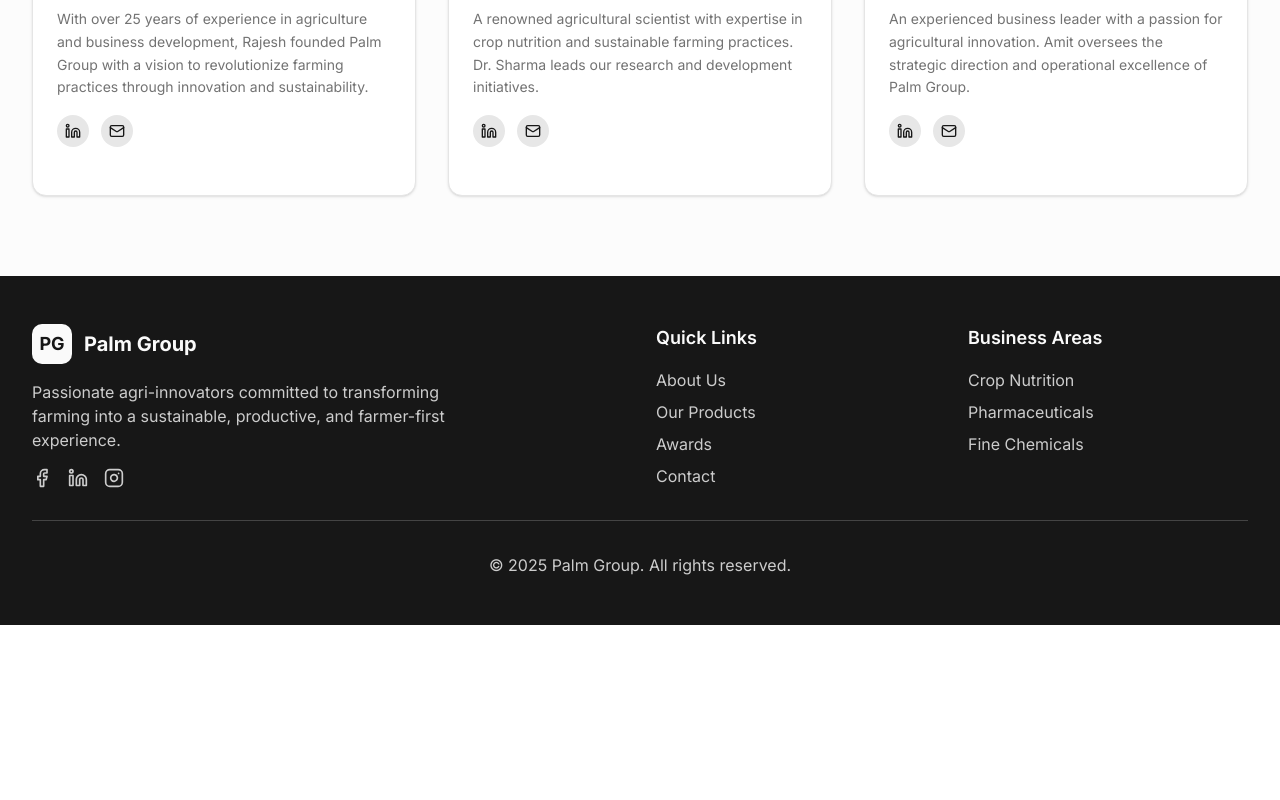
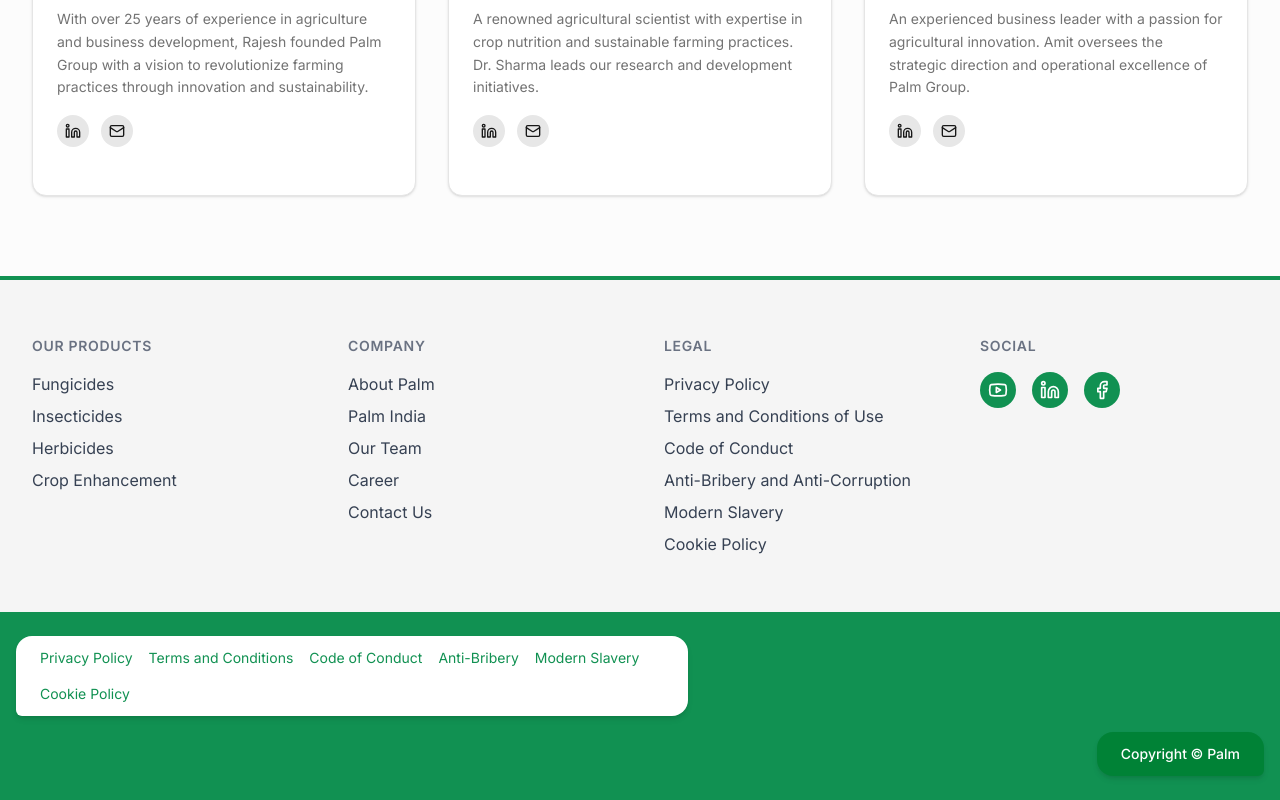
Before and after one commit to Beyond-Branding/palm-group, a Next.js app: page /about in a window 1280 px wide. Shown: the part 2571-3371 px from the top of the page. Before the commit the page ends 3196 px from the top, so only its background shows below. Built offline with nearby package versions, Linux system fonts and the light colour scheme.

Commit message:
Refactor homepage components: update footer layout, enhance hero section with image, and replace business areas with products section; improve testimonials display and navigation.

```diff
--- a/components/footer.tsx
+++ b/components/footer.tsx
@@ -1,111 +1,98 @@
-import Link from "next/link"
-import { Facebook, Linkedin, Instagram } from "lucide-react"
+import Link from "next/link";
+import { Facebook, Linkedin, Youtube } from "lucide-react";
 
 export function Footer() {
   return (
-    <footer className="bg-primary text-primary-foreground">
-      <div className="max-w-7xl mx-auto px-4 sm:px-6 lg:px-8 py-12">
-        <div className="grid grid-cols-1 md:grid-cols-4 gap-8">
-          {/* Company Info */}
-          <div className="col-span-1 md:col-span-2">
-            <div className="flex items-center mb-4">
-              <div className="w-10 h-10 bg-primary-foreground rounded-lg flex items-center justify-center">
-                <span className="text-primary font-bold text-lg">PG</span>
+    <footer className="w-full relative">
+      {/* Top footer section */}
+      <div className="bg-[#f5f5f5] border-t-4 border-[#119152]">
+        <div className="max-w-7xl mx-auto px-4 sm:px-6 lg:px-8 py-14">
+          <div className="grid grid-cols-2 md:grid-cols-4 gap-12">
+            {/* Products Column */}
+            <div>
+              <h4 className="text-sm font-semibold text-gray-500 tracking-wider mb-4">
+                OUR PRODUCTS
+              </h4>
+              <ul className="space-y-2 text-gray-700">
+                <li><Link href="#" className="hover:underline">Fungicides</Link></li>
+                <li><Link href="#" className="hover:underline">Insecticides</Link></li>
+                <li><Link href="#" className="hover:underline">Herbicides</Link></li>
+                <li><Link href="#" className="hover:underline">Crop Enhancement</Link></li>
+              </ul>
+            </div>
+
+            {/* Company Column */}
+            <div>
+              <h4 className="text-sm font-semibold text-gray-500 tracking-wider mb-4">
+                COMPANY
+              </h4>
+              <ul className="space-y-2 text-gray-700">
+                <li><Link href="#" className="hover:underline">About Palm</Link></li>
+                <li><Link href="#" className="hover:underline">Palm India</Link></li>
+                <li><Link href="#" className="hover:underline">Our Team</Link></li>
+                <li><Link href="#" className="hover:underline">Career</Link></li>
+                <li><Link href="#" className="hover:underline">Contact Us</Link></li>
+              </ul>
+            </div>
+
+            {/* Legal Column */}
+            <div>
+              <h4 className="text-sm font-semibold text-gray-500 tracking-wider mb-4">
+                LEGAL
+              </h4>
+              <ul className="space-y-2 text-gray-700">
+                <li><Link href="#" className="hover:underline">Privacy Policy</Link></li>
+                <li><Link href="#" className="hover:underline">Terms and Conditions of Use</Link></li>
+                <li><Link href="#" className="hover:underline">Code of Conduct</Link></li>
+                <li><Link href="#" className="hover:underline">Anti-Bribery and Anti-Corruption</Link></li>
+                <li><Link href="#" className="hover:underline">Modern Slavery</Link></li>
+                <li><Link href="#" className="hover:underline">Cookie Policy</Link></li>
+              </ul>
+            </div>
+
+            {/* Social Column */}
+            <div>
+              <h4 className="text-sm font-semibold text-gray-500 tracking-wider mb-4">
+                SOCIAL
+              </h4>
+              <div className="flex space-x-4 mt-2">
+                <Link href="#" className="bg-[#119152] p-2 rounded-full">
+                  <Youtube className="h-5 w-5 text-white" />
+                </Link>
+                <Link href="#" className="bg-[#119152] p-2 rounded-full">
+                  <Linkedin className="h-5 w-5 text-white" />
+                </Link>
+                <Link href="#" className="bg-[#119152] p-2 rounded-full">
+                  <Facebook className="h-5 w-5 text-white" />
+                </Link>
               </div>
-              <span className="ml-3 text-xl font-bold">Palm Group</span>
             </div>
-            <p className="text-primary-foreground/80 mb-4 max-w-md">
-              Passionate agri-innovators committed to transforming farming into a sustainable, productive, and
-              farmer-first experience.
-            </p>
-            <div className="flex space-x-4">
-              <Link href="#" className="text-primary-foreground/80 hover:text-primary-foreground transition-colors">
-                <Facebook className="h-5 w-5" />
-              </Link>
-              <Link href="#" className="text-primary-foreground/80 hover:text-primary-foreground transition-colors">
-                <Linkedin className="h-5 w-5" />
-              </Link>
-              <Link href="#" className="text-primary-foreground/80 hover:text-primary-foreground transition-colors">
-                <Instagram className="h-5 w-5" />
-              </Link>
+          </div>
+        </div>
+      </div>
+
+      {/* Bottom section with green background + chat bubbles */}
+      <div className="bg-[#119152] py-6">
+        <div className="max-w-7xl mx-auto px-4 flex flex-col space-y-4">
+
+          {/* Links bubble (left, white bubble) */}
+          <div className="self-start bg-white text-[#119152] px-6 py-3 rounded-2xl rounded-bl-sm shadow-md text-sm max-w-2xl">
+            <div className="flex flex-wrap gap-4">
+              <Link href="#" className="hover:underline">Privacy Policy</Link>
+              <Link href="#" className="hover:underline">Terms and Conditions</Link>
+              <Link href="#" className="hover:underline">Code of Conduct</Link>
+              <Link href="#" className="hover:underline">Anti-Bribery</Link>
+              <Link href="#" className="hover:underline">Modern Slavery</Link>
+              <Link href="#" className="hover:underline">Cookie Policy</Link>
             </div>
           </div>
 
-          {/* Quick Links */}
-          <div>
-            <h3 className="text-lg font-semibold mb-4">Quick Links</h3>
-            <ul className="space-y-2">
-              <li>
-                <Link
-                  href="/about"
-                  className="text-primary-foreground/80 hover:text-primary-foreground transition-colors"
-                >
-                  About Us
-                </Link>
-              </li>
-              <li>
-                <Link
-                  href="/products"
-                  className="text-primary-foreground/80 hover:text-primary-foreground transition-colors"
-                >
-                  Our Products
-                </Link>
-              </li>
-              <li>
-                <Link
-                  href="/awards"
-                  className="text-primary-foreground/80 hover:text-primary-foreground transition-colors"
-                >
-                  Awards
-                </Link>
-              </li>
-              <li>
-                <Link
-                  href="/contact"
-                  className="text-primary-foreground/80 hover:text-primary-foreground transition-colors"
-                >
-                  Contact
-                </Link>
-              </li>
-            </ul>
+          {/* Company bubble (right, green bubble) */}
+          <div className="self-end bg-green-700 text-white px-6 py-3 rounded-2xl rounded-br-sm shadow-md text-sm font-medium max-w-xs">
+            Copyright © Palm
           </div>
-
-          {/* Business Verticals */}
-          <div>
-            <h3 className="text-lg font-semibold mb-4">Business Areas</h3>
-            <ul className="space-y-2">
-              <li>
-                <Link
-                  href="/crop-nutrition"
-                  className="text-primary-foreground/80 hover:text-primary-foreground transition-colors"
-                >
-                  Crop Nutrition
-                </Link>
-              </li>
-              <li>
-                <Link
-                  href="/pharmaceuticals"
-                  className="text-primary-foreground/80 hover:text-primary-foreground transition-colors"
-                >
-                  Pharmaceuticals
-                </Link>
-              </li>
-              <li>
-                <Link
-                  href="/fine-chemicals"
-                  className="text-primary-foreground/80 hover:text-primary-foreground transition-colors"
-                >
-                  Fine Chemicals
-                </Link>
-              </li>
-            </ul>
-          </div>
-        </div>
-
-        <div className="border-t border-primary-foreground/20 mt-8 pt-8 text-center">
-          <p className="text-primary-foreground/80">© 2025 Palm Group. All rights reserved.</p>
         </div>
       </div>
     </footer>
-  )
+  );
 }
--- a/components/home/business-areas.tsx
+++ b/components/home/business-areas.tsx
@@ -1,71 +1,67 @@
-import { Card, CardContent } from "@/components/ui/card"
-import Link from "next/link"
-import { Leaf, Pill, FlaskConical } from "lucide-react"
+"use client"
+import { useRef } from 'react';
 
-const businessAreas = [
-  {
-    title: "Crop Nutrition & Protection",
-    description: "Innovative, farmer-first crop nutrition & protection products for sustainable agriculture.",
-    icon: Leaf,
-    href: "/crop-nutrition",
-    image: "/healthy-green-crops-in-field-with-organic-fertiliz.jpg",
-  },
-  {
-    title: "Pharmaceuticals",
-    description: "High-quality APIs and formulations through Palm Pharmachem for healthcare excellence.",
-    icon: Pill,
-    href: "/pharmaceuticals",
-    image: "/modern-pharmaceutical-laboratory-with-medicine-pro.jpg",
-  },
-  {
-    title: "Fine Chemicals",
-    description: "Leading supplier of fine chemicals for diverse industries through Shah Scientific.",
-    icon: FlaskConical,
-    href: "/fine-chemicals",
-    image: "/chemical-laboratory-with-precision-instruments-and.jpg",
-  },
-]
+export default function ProductsSection() {
+  const containerRef = useRef<HTMLDivElement>(null);
 
-export function BusinessAreas() {
+  const products = [
+    { name: 'Fungicides', color: 'bg-blue-400', icon: '🌱', cap: 'blue-500', image: 'https://via.placeholder.com/150?text=Fungicides' },
+    { name: 'Insecticides', color: 'bg-purple-500', icon: '🐞', cap: 'purple-500', image: 'https://via.placeholder.com/150?text=Insecticides' },
+    { name: 'Herbicides', color: 'bg-green-400', icon: '🌿', cap: 'green-500', image: 'https://via.placeholder.com/150?text=Herbicides' },
+    { name: 'Crop Enhancement', color: 'bg-yellow-400', icon: '🌾', cap: 'yellow-500', image: 'https://via.placeholder.com/150?text=Crop+Enhancement' },
+    { name: 'Fertilizers', color: 'bg-red-400', icon: '🌺', cap: 'red-500', image: 'https://via.placeholder.com/150?text=Fertilizers' },
+    { name: 'Seed Treatments', color: 'bg-pink-400', icon: '🌱', cap: 'pink-500', image: 'https://via.placeholder.com/150?text=Seed+Treatments' },
+    { name: 'Pest Control', color: 'bg-indigo-400', icon: '🕷️', cap: 'indigo-500', image: 'https://via.placeholder.com/150?text=Pest+Control' },
+    { name: 'Soil Health', color: 'bg-teal-400', icon: '🌍', cap: 'teal-500', image: 'https://via.placeholder.com/150?text=Soil+Health' },
+  ];
+
   return (
-    <section className="py-20 section-gradient">
-      <div className="max-w-7xl mx-auto px-4 sm:px-6 lg:px-8">
-        <div className="text-center mb-16">
-          <h2 className="text-4xl md:text-5xl font-bold text-primary mb-6 text-balance">Our Business Areas</h2>
-          <p className="text-xl text-muted-foreground max-w-3xl mx-auto text-pretty">
-            Three specialized verticals working together to create sustainable solutions for agriculture, healthcare,
-            and industry.
-          </p>
-        </div>
-
-        <div className="grid grid-cols-1 md:grid-cols-3 gap-8">
-          {businessAreas.map((area, index) => (
-            <Link key={area.title} href={area.href} className="group">
-              <Card className="h-full overflow-hidden transition-all duration-300 hover:shadow-xl hover:-translate-y-2">
-                <div className="relative h-48 overflow-hidden">
+    <section className="py-2 bg-white-100">
+      <div className="container mx-auto text-center">
+        <h2 className="text-4xl font-bold text-gray-800 py-0 mb-4">Our Products</h2>
+        <p className="text-gray-600 mb-8">Discover our solutions to simplify your farming</p>
+        {/* Wrapper with overflow-hidden to contain the scrolling */}
+        <div className="overflow-hidden relative">
+          {/* Animated container for seamless infinite scroll */}
+          <div
+            className="flex whitespace-nowrap animate-scroll"
+            style={{ animationDuration: '40s' }} // Adjust duration for speed
+          >
+            {/* Duplicate products for seamless loop */}
+            {[...products, ...products].map((product, index) => (
+              <div
+                key={index}
+                className="inline-block mx-4 p-6 rounded-lg shadow-lg transform transition-all duration-300 hover:scale-105 hover:shadow-xl hover:bg-opacity-90"
+                style={{ minWidth: '200px' }}
+              >
+                <div className="text-2xl mb-2">{product.icon}</div>
+                <h3 className="text-xl font-semibold">{product.name}</h3>
+                <div className="mt-4">
                   <img
-                    src={area.image || "/placeholder.svg"}
-                    alt={area.title}
-                    className="w-full h-full object-cover transition-transform duration-300 group-hover:scale-110"
+                    src={product.image}
+                    alt={product.name}
+                    className="w-full h-32 object-cover rounded"
                   />
-                  <div className="absolute inset-0 bg-primary/20 group-hover:bg-primary/30 transition-colors duration-300" />
-                  <div className="absolute top-4 left-4">
-                    <div className="w-12 h-12 bg-white rounded-full flex items-center justify-center">
-                      <area.icon className="h-6 w-6 text-primary" />
-                    </div>
+                  <div className={`mt-2 bg-${product.cap}-600 h-8 w-8 rounded-full mx-auto flex items-center justify-center`}>
+                    <span className="text-white font-bold">A</span>
                   </div>
                 </div>
-                <CardContent className="p-6">
-                  <h3 className="text-xl font-bold text-primary mb-3 group-hover:text-primary/80 transition-colors">
-                    {area.title}
-                  </h3>
-                  <p className="text-muted-foreground leading-relaxed">{area.description}</p>
-                </CardContent>
-              </Card>
-            </Link>
-          ))}
+              </div>
+            ))}
+          </div>
         </div>
       </div>
+      {/* CSS animation for scrolling */}
+      <style jsx>{`
+        @keyframes scroll {
+          0% { transform: translateX(0); }
+          100% { transform: translateX(-50%); }
+        }
+        .animate-scroll {
+          display: inline-flex;
+          animation: scroll linear infinite;
+        }
+      `}</style>
     </section>
-  )
+  );
 }
```
Also changed, not shown: app/page.tsx (+6 -4 lines), components/home/hero-section.tsx (+61 -10 lines), components/home/testimonials.tsx (+129 -39 lines).
